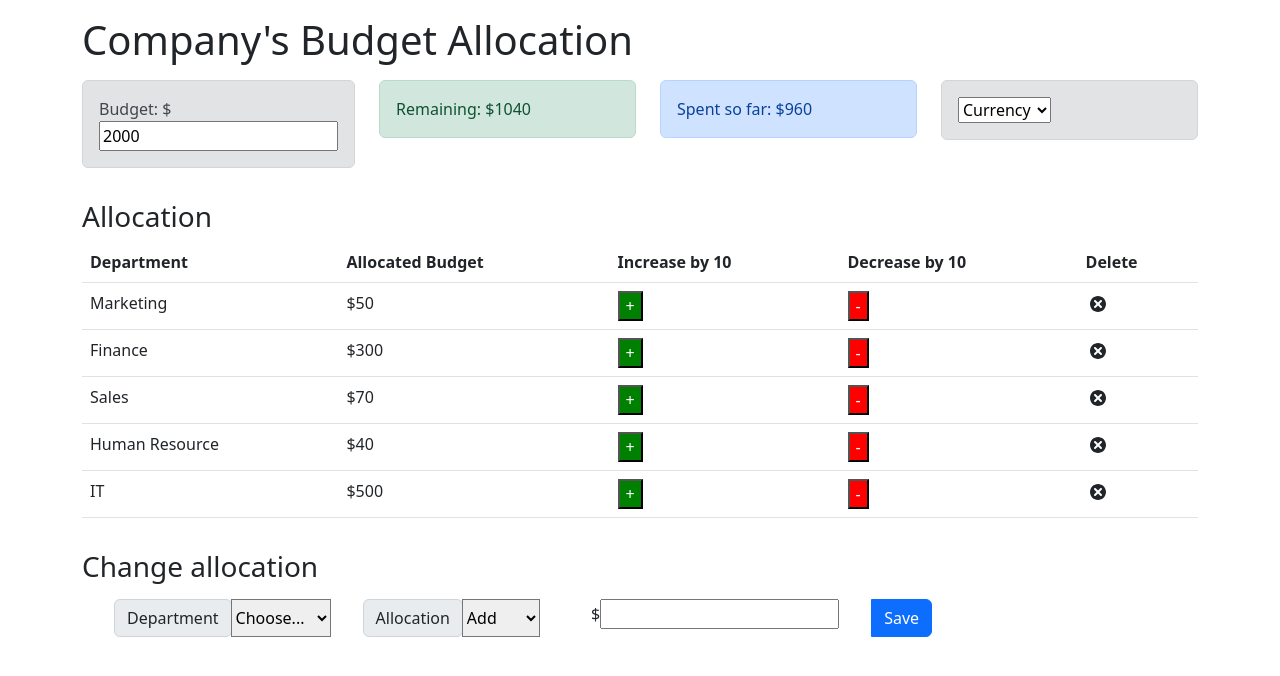
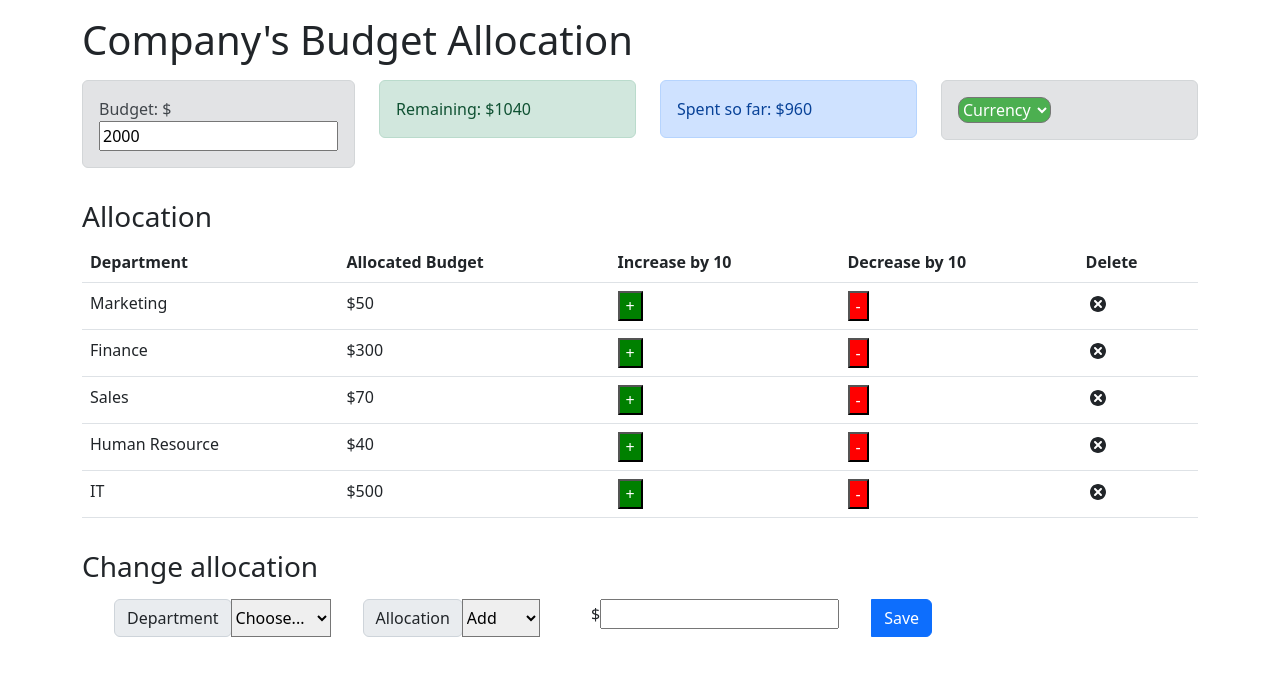
Before and after one commit to Jean-Joooo/react-final-project-exam-ibm-full-stack, a React (Create React App) app: page / in a window 1280 px wide. Shown: the top 676 px of the page. Built offline with nearby package versions, Linux system fonts and the light colour scheme.

Commit message:
Update Currency.js

```diff
--- a/src/components/Currency.js
+++ b/src/components/Currency.js
@@ -24,7 +24,7 @@ const Budget = () => {
 
   return (
     <div className="alert alert-secondary">
-      <select id="inputGroupSelect02" onChange={handleChange}>
+      <select style={{backgroundColor: "#4CAF50", color: "white", borderRadius: "10px"}} id="inputGroupSelect02" onChange={handleChange}>
         <option defaultValue>Currency</option>
         <option value="$" name="dollar">$ Dollar</option>
         <option value="£" name="pound">£ Pound</option>
```
